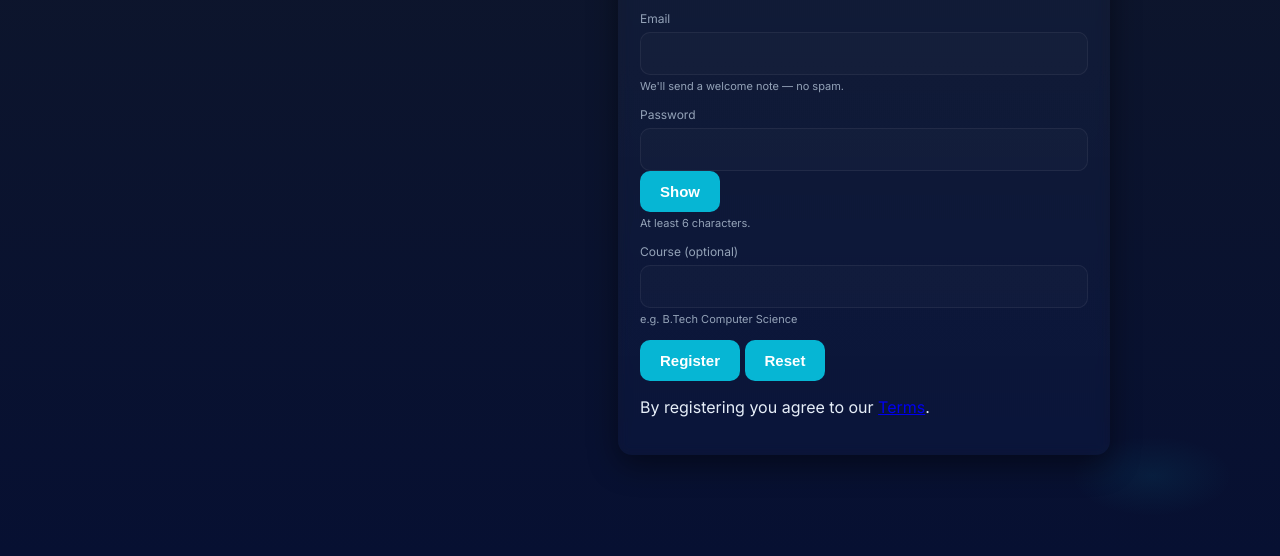
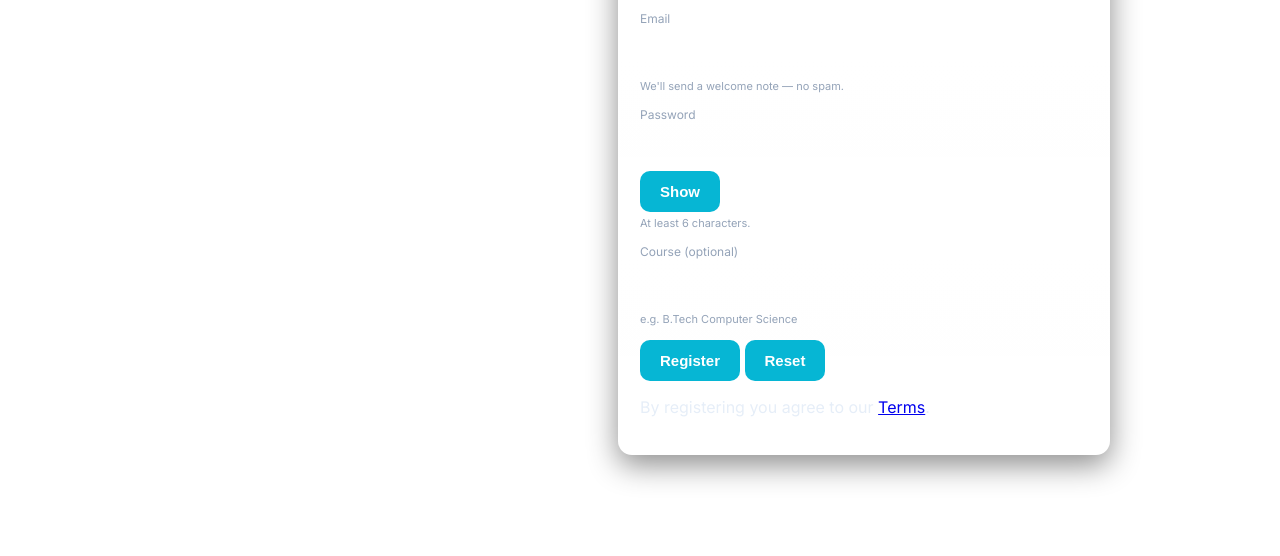
Before and after one commit to Umesh001444/studentRegistration, a website: page public/index.html in a window 1280 px wide. Shown: the part 244-800 px from the top of the page. Drawn offline with Linux system fonts and the light colour scheme.

Commit message:
your message

```diff
--- a/public/styles.css
+++ b/public/styles.css
@@ -16,9 +16,7 @@ html,body{height:100%}
 body{
   font-family: "Inter", system-ui, -apple-system, "Segoe UI", Roboto, "Helvetica Neue", Arial;
   margin:0;
-  background: radial-gradient(1200px 500px at 10% 10%, rgba(124,58,237,0.12), transparent 10%),
-              radial-gradient(800px 400px at 90% 90%, rgba(6,182,212,0.08), transparent 10%),
-              linear-gradient(180deg,#0f172a 0%, #071032 100%);
+  background: white;
   color: #e6eef8;
   -webkit-font-smoothing:antialiased;
   -moz-osx-font-smoothing:grayscale;
```
Also changed, not shown: 1 other file.
